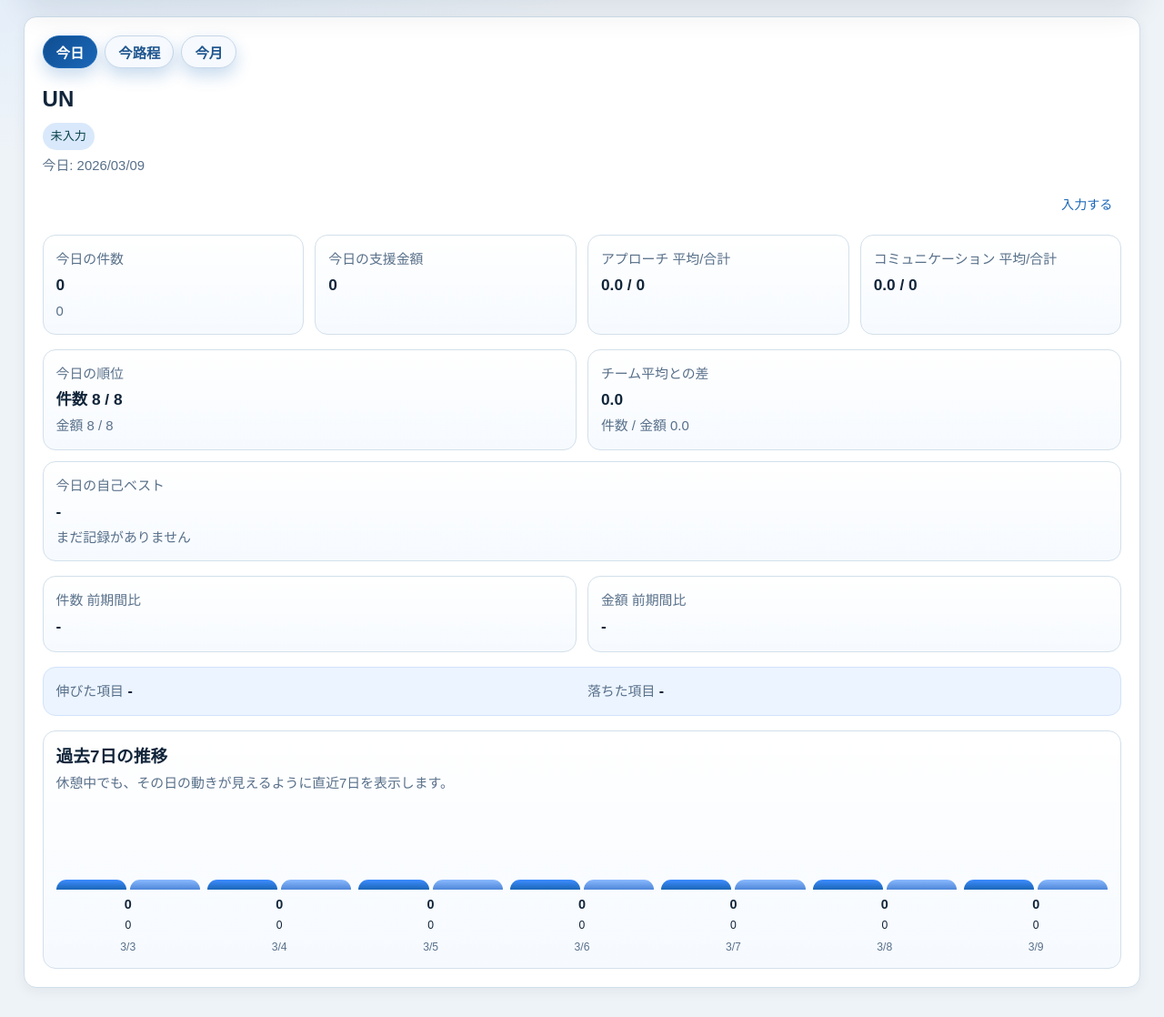
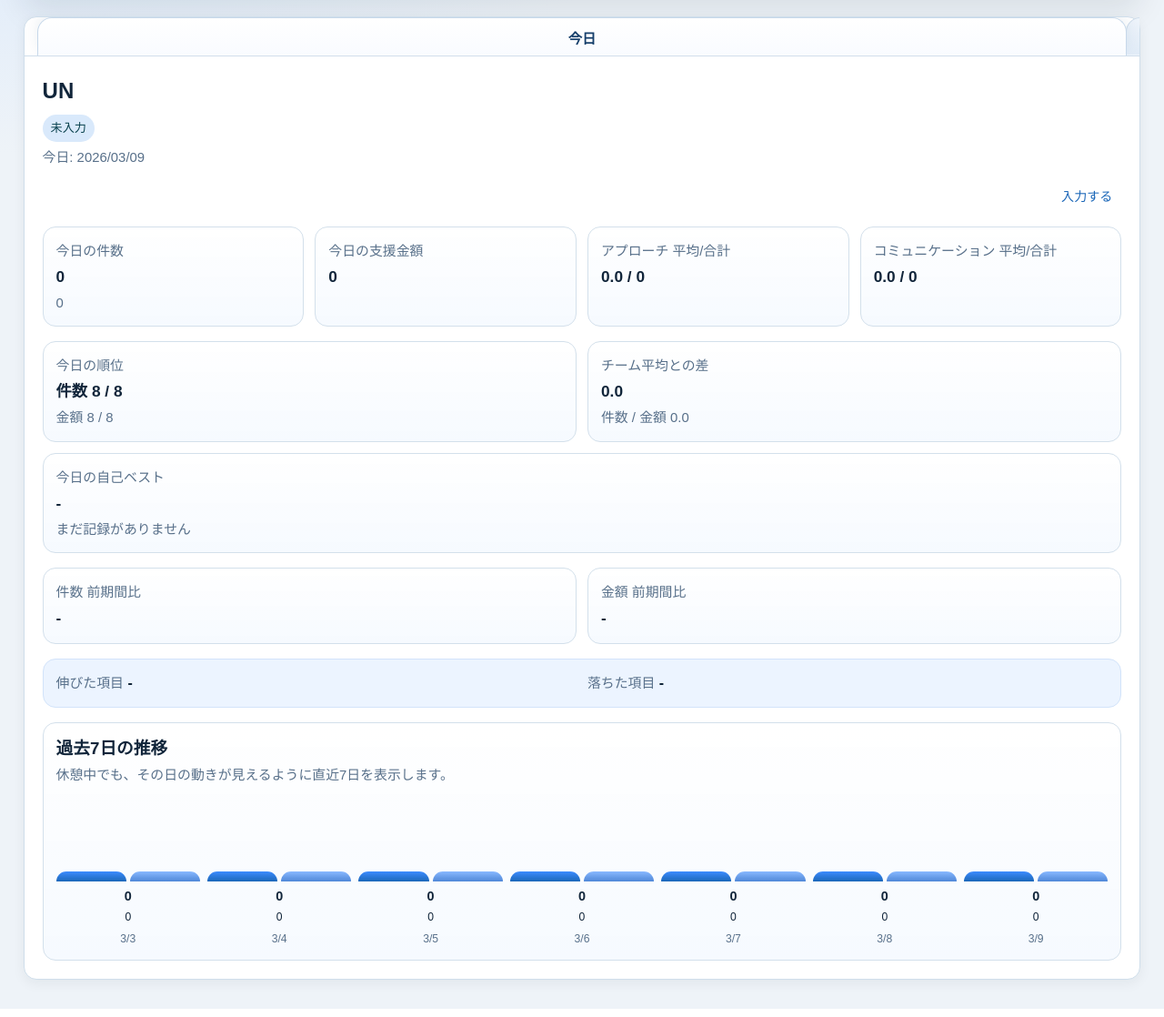
Before and after one commit to markStone141/pantanarl_report_app, a Django app: page /metrics/ in a window 1280 px wide. Shown: the part 112-1230 px from the top of the page at 91% size. Run offline with Django 5.2, Linux system fonts and the light colour scheme; a user stored in the database is signed in; data comes from the database, SQL or seed files in the repository; data that the repository does not hold is empty.

Commit message:
Restyle DairyMetrics scope tabs

```diff
--- a/backend/apps/dairymetrics/templates/dairymetrics/partials/dashboard_card.html
+++ b/backend/apps/dairymetrics/templates/dairymetrics/partials/dashboard_card.html
@@ -1,11 +1,11 @@
 {% load humanize %}
 {% if selected_card %}
 <article class="card dairymetrics-card" data-department-code="{{ selected_card.department.code }}">
-  <div class="dairymetrics-scope-toggle" role="tablist" aria-label="表示期間切り替え">
+  <div class="dairymetrics-scope-tabbar" role="tablist" aria-label="表示期間切り替え">
     {% for option in scope_options %}
     <button
       type="button"
-      class="dairymetrics-scope-btn {% if option.is_active %}is-active{% endif %}"
+      class="dairymetrics-scope-tab {% if option.is_active %}is-active{% endif %}"
       data-scope-toggle
       data-scope-value="{{ option.value }}"
       {% if option.is_disabled %}disabled{% endif %}
--- a/backend/static/dairymetrics/app.css
+++ b/backend/static/dairymetrics/app.css
@@ -48,33 +48,61 @@
 .dairymetrics-card {
   display: grid;
   gap: 16px;
+  position: relative;
+  padding-top: 14px;
 }
 
-.dairymetrics-scope-toggle {
-  display: inline-flex;
-  gap: 8px;
-  flex-wrap: wrap;
+.dairymetrics-scope-tabbar {
+  display: flex;
+  align-items: end;
+  gap: 0;
+  margin: -14px -20px 4px;
+  padding: 0 14px;
+  border-bottom: 1px solid #cfddeb;
+  overflow-x: auto;
+  overflow-y: hidden;
+  scrollbar-width: none;
 }
 
-.dairymetrics-scope-btn {
-  width: auto;
-  min-height: 36px;
-  padding: 6px 14px;
-  border-radius: 999px;
-  border: 1px solid #c6d7ea;
-  background: #f6f9fd;
-  color: #1f568f;
-  font-weight: 700;
+.dairymetrics-scope-tabbar::-webkit-scrollbar {
+  display: none;
 }
 
-.dairymetrics-scope-btn.is-active {
-  background: linear-gradient(135deg, #0f4e91 0%, var(--brand) 100%);
-  border-color: var(--brand);
-  color: #fff;
+.dairymetrics-scope-tab {
+  position: relative;
+  flex: 0 0 auto;
+  min-height: 42px;
+  padding: 10px 18px 9px;
+  border-radius: 16px 16px 0 0;
+  border: 1px solid #cfddeb;
+  border-bottom: none;
+  background: linear-gradient(180deg, #eef4fb 0%, #e0ebf7 100%);
+  color: #4a6784;
+  font-weight: 700;
+  margin-right: -1px;
+  box-shadow: inset 0 -1px 0 rgba(255, 255, 255, 0.45);
 }
 
-.dairymetrics-scope-btn:disabled {
-  opacity: 0.45;
+.dairymetrics-scope-tab.is-active {
+  background: linear-gradient(180deg, #ffffff 0%, #f9fbff 100%);
+  border-color: #c7d8ea;
+  color: #163f6b;
+  z-index: 2;
+  box-shadow: 0 -6px 16px rgba(22, 63, 107, 0.08);
+}
+
+.dairymetrics-scope-tab.is-active::after {
+  content: "";
+  position: absolute;
+  left: 0;
+  right: 0;
+  bottom: -1px;
+  height: 2px;
+  background: #fff;
+}
+
+.dairymetrics-scope-tab:disabled {
+  opacity: 0.4;
 }
 
 .dairymetrics-scope-summary {
@@ -366,13 +394,15 @@
     grid-template-columns: 1fr;
   }
 
-  .dairymetrics-scope-toggle {
-    display: grid;
-    grid-template-columns: repeat(3, minmax(0, 1fr));
+  .dairymetrics-scope-tabbar {
+    margin-inline: -12px;
+    padding-inline: 10px;
   }
 
-  .dairymetrics-scope-btn {
-    padding-inline: 0;
+  .dairymetrics-scope-tab {
+    min-height: 40px;
+    padding: 9px 14px 8px;
+    font-size: 0.92rem;
   }
 
   .dairymetrics-chart-grid {
```
